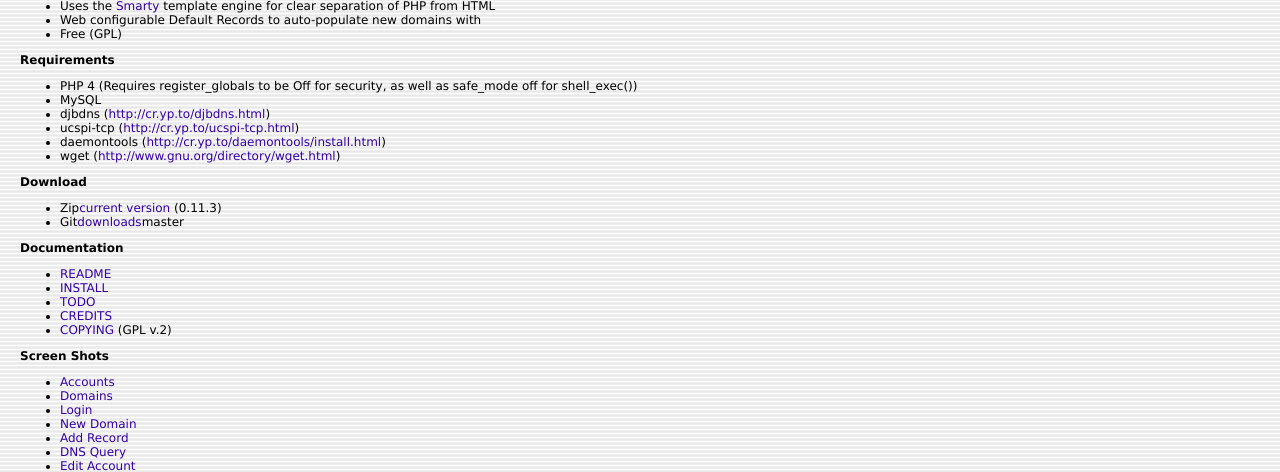
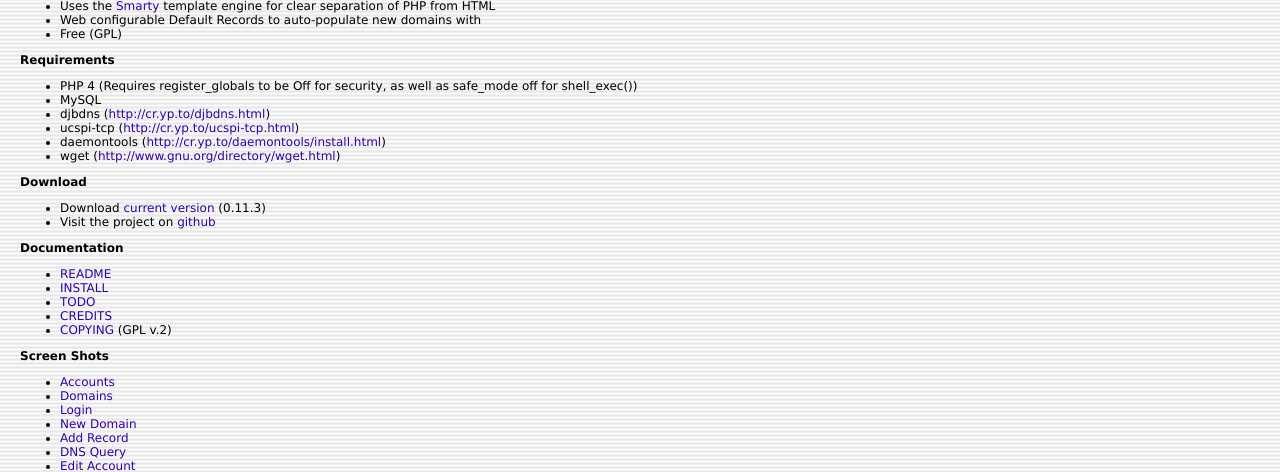
Before and after one commit to shupp/vegadns-website, a PHP site: page / in a window 1280 px wide. Shown: the part 211-683 px from the top of the page. Run offline with PHP 8.4, Linux system fonts and the light colour scheme.

Commit message:
updated download links again

```diff
--- a/public_html/index.php
+++ b/public_html/index.php
@@ -49,8 +49,8 @@ VegaDNS is a <a href="http://cr.yp.to/djbdns/tinydns.html">tinydns</a> administr
 
 <b>Download</b>
 <ul>
-    <li>Zip<a href="https://github.com/shupp/VegaDNS/zipball/<?php echo $current ?>">current version</a> (<?php echo $current ?>)</li>
-    <li>Git<a href="https://github.com/shupp/VegaDNS/">downloads</a>master</li>
+    <li>Download <a href="https://github.com/shupp/VegaDNS/zipball/<?php echo $current ?>">current version</a> (<?php echo $current ?>)</li>
+    <li>Visit the project on <a href="https://github.com/shupp/VegaDNS/">github</a></li>
 </ul>
 
 <b>Documentation</b>
```
